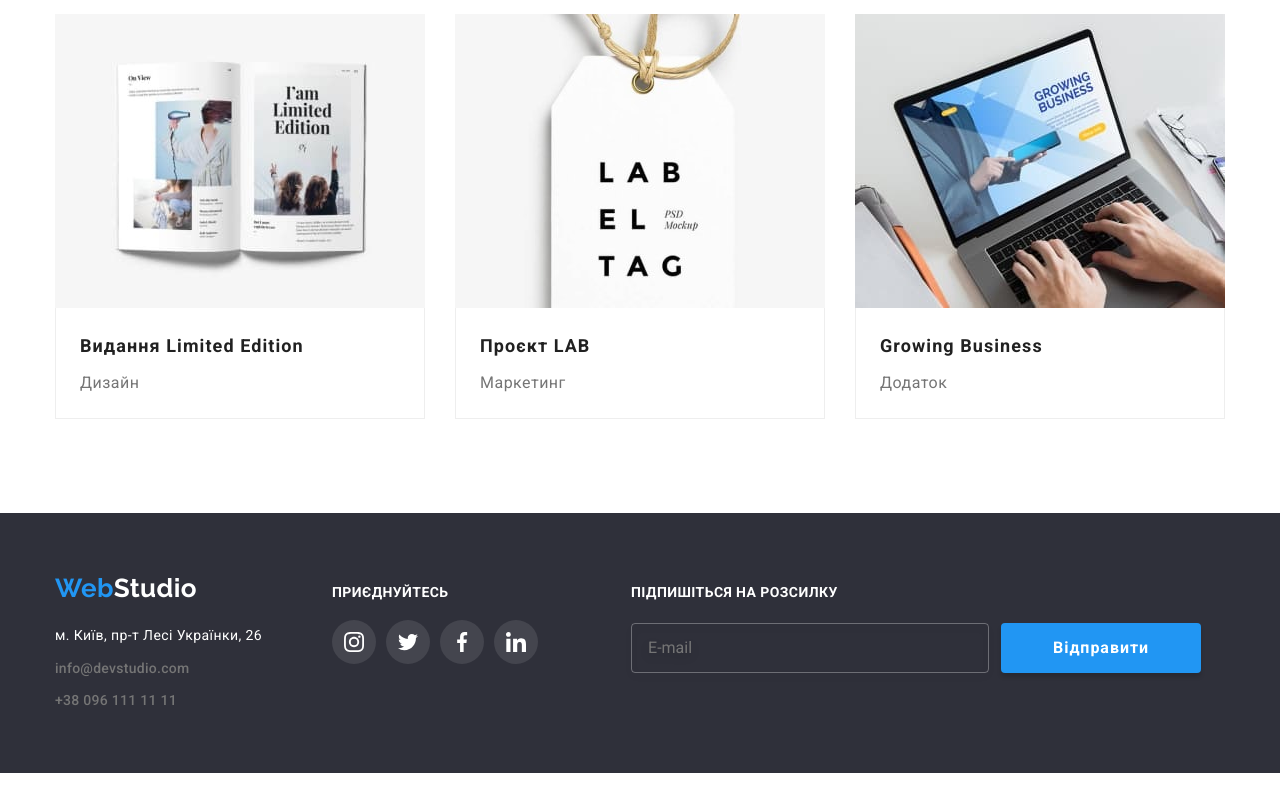
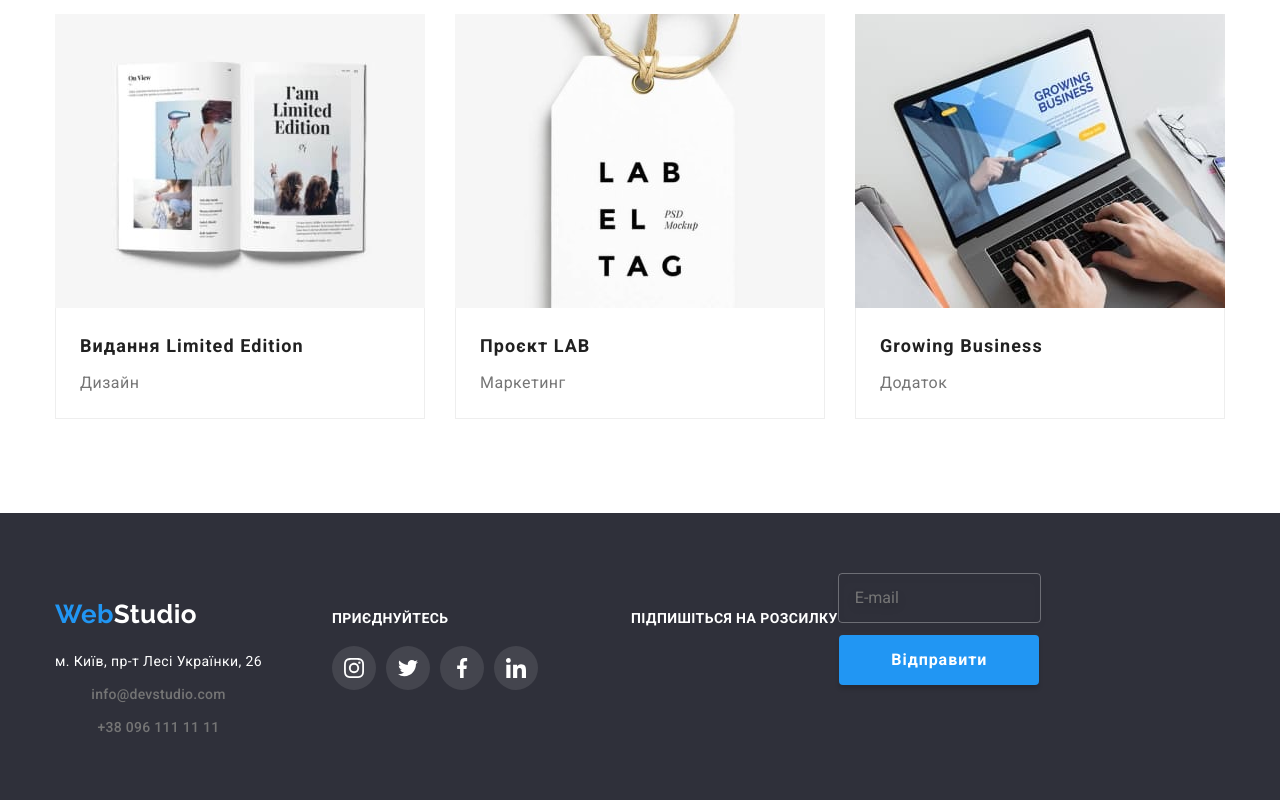
Before and after one commit to GalinaBespiata/home-work-07, a plain HTML site: page portfolio.html in a window 1280 px wide. Shown: the part 1099-1899 px from the top of the page. Before the commit the page ends 1872 px from the top, so only its background shows below. Drawn offline with nearby package versions, Linux system fonts and the light colour scheme.

Commit message:
залишився футер

```diff
--- a/sass/base/_reset.scss
+++ b/sass/base/_reset.scss
@@ -18,4 +18,5 @@ a {
 img {
   display: block;
   width: 100%;
+  height: auto;
 }
--- a/sass/components/_footer.scss
+++ b/sass/components/_footer.scss
@@ -5,12 +5,20 @@
   }
   .container-brand {
     display: flex;
-    align-items: baseline;
-    flex-wrap: wrap;
+    align-items: center;
+    flex-direction: column;
     gap: 70px;
-
     @media screen and (min-width:768px) {
-gap: 165px;
+flex-direction: row;
+align-items: baseline;
+    }
+  }
+  .container-cellar-left{
+    display: flex;
+    flex-direction: column;
+    align-items: center;
+    @media screen and (min-width:768px){
+      display: block;
     }
   }
   .communication {
@@ -18,6 +26,11 @@ gap: 165px;
   }
   .communication-item:not(:last-child) {
     margin-bottom: 9px;
+  }
+  .list-сontaction{
+    display: flex;
+    flex-direction: column;
+    align-items: center;
   }
   .location {
     margin-bottom: 9px;
@@ -28,6 +41,14 @@ gap: 165px;
     line-height: 1.71;
     display: block;
     color: #255, 255, 255, 0.6;
+  }
+  .container-cellar-right{
+    display: flex;
+    flex-direction: column;
+    align-items: center;
+    @media screen and (min-width:768px){
+      display: block;
+    }
   }
   .cellar-right-title {
     font-size: 14px;
@@ -65,12 +86,19 @@ gap: 165px;
   }
   .cellar-container-subscribe {
     margin-left: 23px;
+    display: flex;
+    align-items: center;
+    flex-direction: column;
+    @media screen and (min-width:768px) {
+      flex-direction: row;
+          }
   }
   .subscribe-form {
     display: flex;
     justify-content: center;
     align-items: center;
     gap: 12px;
+    flex-direction: column;
   }
   .subscribe-input {
     font-size: 16px;
@@ -78,7 +106,7 @@ gap: 165px;
     line-height: calc(20 / 16);
     padding-left: 16px;
     height: 50px;
-    width: 358px;
+    max-width: 450px;
     border: 1px solid #ffffff4d;
     cursor: pointer;
     border-radius: 4px;
--- a/sass/components/_hero.scss
+++ b/sass/components/_hero.scss
@@ -1,12 +1,12 @@
 .slogan {
-  @media screen and (min-width: 480px) {
-    padding: 118px auto;
-  }
-  @media screen and (min-width: 768px) {
-    padding: 118px auto;
+  padding: 118px auto;
+
+  @media screen and (min-width: 1200px) {
+    padding: 200px auto;
 
   }
-    max-width: 1600px;
+  background-size: cover;
+
     margin: 0 auto;
     background-color: var(--dark-bacground-color);
     background-repeat: no-repeat;
@@ -35,7 +35,7 @@
 (min-resolution: 2dppx) {
   background-image: url(../images/bg-hero/bg-header_tablet@2x.jpg);
    }
-
+  }
    @media screen and (min-width:769px) {
     background-image: linear-gradient(
       rgba(47, 48, 58, 0.4),
@@ -48,11 +48,9 @@
   background-image: url(../images/bg-hero/bg-header_desck@2x.jpg);
   }
   }
+}
   .slogan-text {
     //mobile
-    @media screen and (min-width: 480px) {
-
-    }
     //tablet
     @media screen and (min-width: 768px) {
       font-weight: 900;
--- a/sass/components/_mobile-menu.scss
+++ b/sass/components/_mobile-menu.scss
@@ -1,4 +1,4 @@
-.is-hidden{
+.mob-menu{
     display: block;
     @media screen and (min-width: 768px){
        display: none;
--- a/sass/components/_team.scss
+++ b/sass/components/_team.scss
@@ -16,7 +16,6 @@
   }
   .team-member {
     width: 450px;
-    height: 622px;
     background-color: #ffffff;
     box-shadow: 0px 4px 4px rgba(0, 0, 0, 0.25);
     @media screen and (min-width:768px) {
```
Also changed, not shown: index.html (+2 -2 lines), sass/base/_containers.scss (+1 -9 lines), css/main.css, css/main.min.css, images/olga/olga_desck@1x.jpg, images/olga/olga_desck@2x.jpg, images/olga/olga_mob@1x.jpg, images/olga/olga_mob@2x.jpg, 2 other files.
